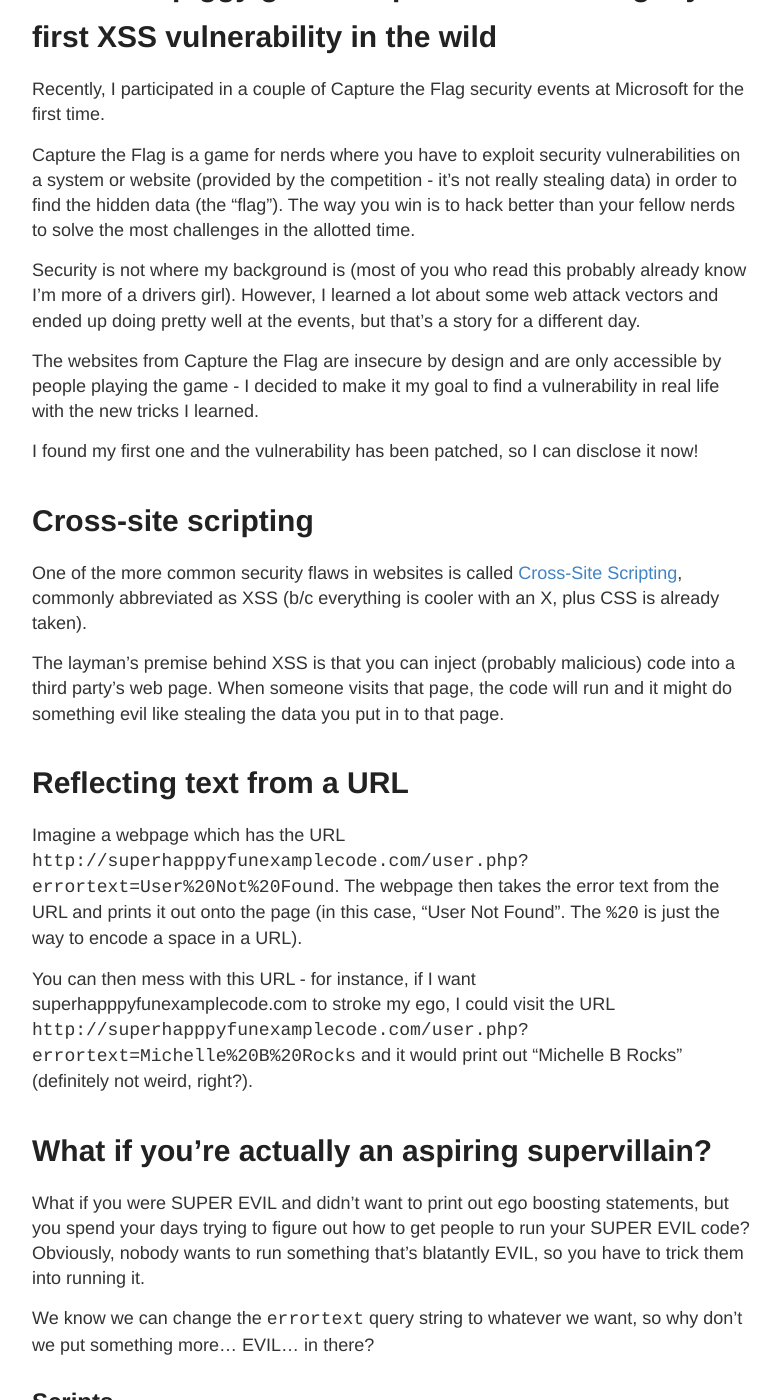
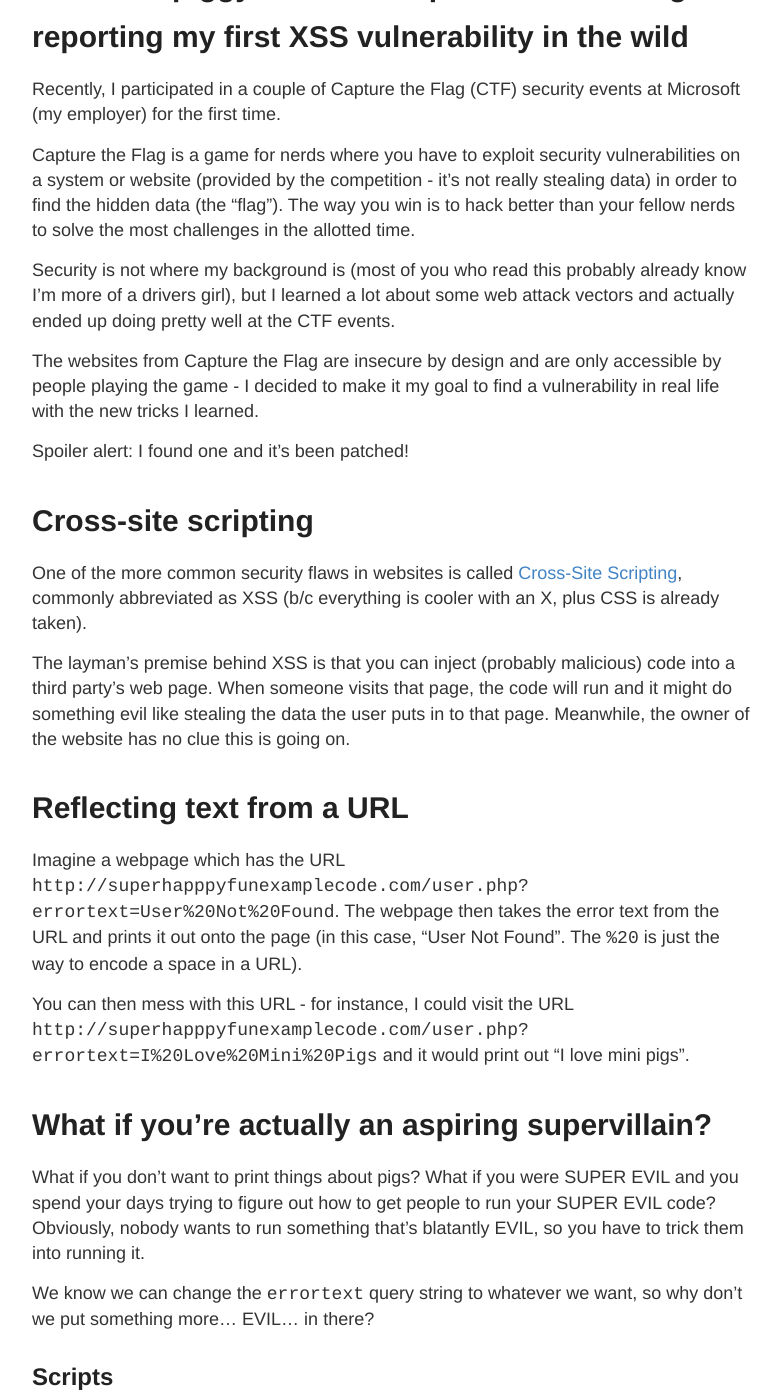
Before and after one commit to mrb113/mrb113.github.io, a Jekyll site: the page built from _posts/2018-6-9-Pig-XSS-Vulnerability.md, in a window 1280 px wide and 1400 px high, scrolled down 244 px. Shown: the whole window, without its empty margins (248-1029 px from the left). Built offline with Jekyll 4.4.1, drawn with Linux system fonts in a browser that asks for light colours; comment, search, counter and statistics services are not loaded; some of the changed text lies outside the part shown.

Commit message:
Update 2018-6-9-Pig-XSS-Vulnerability.md

```diff
--- a/_posts/2018-6-9-Pig-XSS-Vulnerability.md
+++ b/_posts/2018-6-9-Pig-XSS-Vulnerability.md
@@ -1,31 +1,31 @@
 ---
 layout: post
-title: This little piggy got an exploit - discovering my first XSS vulnerability in the wild
+title: This little piggy found an exploit - discovering and reporting my first XSS vulnerability in the wild
 ---
 
-Recently, I participated in a couple of Capture the Flag security events at Microsoft for the first time.
+Recently, I participated in a couple of Capture the Flag (CTF) security events at Microsoft (my employer) for the first time.
 
 Capture the Flag is a game for nerds where you have to exploit security vulnerabilities on a system or website (provided by the competition - it's not really stealing data) in order to find the hidden data (the "flag"). The way you win is to hack better than your fellow nerds to solve the most challenges in the allotted time.
 
-Security is not where my background is (most of you who read this probably already know I'm more of a drivers girl). However, I learned a lot about some web attack vectors and ended up doing pretty well at the events, but that's a story for a different day.
+Security is not where my background is (most of you who read this probably already know I'm more of a drivers girl), but I learned a lot about some web attack vectors and actually ended up doing pretty well at the CTF events.
 
 The websites from Capture the Flag are insecure by design and are only accessible by people playing the game - I decided to make it my goal to find a vulnerability in real life with the new tricks I learned.
 
-I found my first one and the vulnerability has been patched, so I can disclose it now!
+Spoiler alert: I found one and it's been patched!
 
 # Cross-site scripting
 One of the more common security flaws in websites is called [Cross-Site Scripting](https://en.wikipedia.org/wiki/Cross-site_scripting), commonly abbreviated as XSS (b/c everything is cooler with an X, plus CSS is already taken).
 
-The layman's premise behind XSS is that you can inject (probably malicious) code into a third party's web page. When someone visits that page, the code will run and it might do something evil like stealing the data you put in to that page.
+The layman's premise behind XSS is that you can inject (probably malicious) code into a third party's web page. When someone visits that page, the code will run and it might do something evil like stealing the data the user puts in to that page. Meanwhile, the owner of the website has no clue this is going on.
 
 # Reflecting text from a URL
 Imagine a webpage which has the URL `http://superhapppyfunexamplecode.com/user.php?errortext=User%20Not%20Found`.
 The webpage then takes the error text from the URL and prints it out onto the page (in this case, "User Not Found". The `%20` is just the way to encode a space in a URL).
 
-You can then mess with this URL - for instance, if I want superhapppyfunexamplecode.com to stroke my ego, I could visit the URL `http://superhapppyfunexamplecode.com/user.php?errortext=Michelle%20B%20Rocks` and it would print out "Michelle B Rocks" (definitely not weird, right?).
+You can then mess with this URL - for instance, I could visit the URL `http://superhapppyfunexamplecode.com/user.php?errortext=I%20Love%20Mini%20Pigs` and it would print out "I love mini pigs".
 
 # What if you're actually an aspiring supervillain?
-What if you were SUPER EVIL and didn't want to print out ego boosting statements, but you spend your days trying to figure out how to get people to run your SUPER EVIL code? Obviously, nobody wants to run something that's blatantly EVIL, so you have to trick them into running it.
+What if you don't want to print things about pigs? What if you were SUPER EVIL and you spend your days trying to figure out how to get people to run your SUPER EVIL code? Obviously, nobody wants to run something that's blatantly EVIL, so you have to trick them into running it.
 
 We know we can change the `errortext` query string to whatever we want, so why don't we put something more... EVIL... in there?
 
@@ -43,17 +43,17 @@
 Tada! The user now sees they've been hacked. Now to send our Evil URL to everyone we can find so we can "hack" them.
 
 # Real life example
-I am vaguely embarrassed (but also not embarrassed at all) to admit that I follow a [Facebook page dedicated to a mini pig named Priscilla](https://www.facebook.com/PrissyandPop/). Mini pigs are freaking adorable, okay? They recently mentioned the [launch of their new website](http://www.prissyandpop.com/), so I of course clicked on it. I am easily tempted by adorable animals.
+Speaking of mini pigs... I am vaguely embarrassed (but also not embarrassed at all) to admit that I follow a [Facebook page dedicated to a mini pig named Priscilla](https://www.facebook.com/PrissyandPop/). Mini pigs are freaking adorable, okay? They recently mentioned the [launch of their new website](http://www.prissyandpop.com/), so I of course clicked on it. I am easily tempted by adorable farm animals, but then again, who isn't?
 
-My brain was still in Capture the Flag mode, so I decided I was going to find something fun on the website. Sorry, piggies.
+My brain was still in Capture the Flag mode, so I decided I was going to find something more... exciting on the website. Sorry, piggies.
 
-Sure enough, their (now-defunct) webstore page was doing exactly this "reflect text back from the URL" thing described above on their search function. Amusingly enough, it did make me click through an "I'm not a robot" CAPTCHA to perform the search, but did not try to filter out the script in the URL.
+Sure enough, their (now-defunct) webstore page was doing exactly this "reflect text back from the URL" thing described above on their search function, so I put in a search for `<script>alert(hacked)</script>`. Amusingly enough, it did make me click through an "I'm not a robot" CAPTCHA to perform the search, but did not try to filter out the script in the URL.
 
 The result:
 ![prissy and pop xss](../images/prissyandpop.jpg)
 
 # Coordinated disclosure
-I reached out to the site owner after googling around for some email templates for disclosure (like I said, I'm new to this!) and provided them with the [OWASP XSS Prevention Cheat Sheet](https://www.owasp.org/index.php/XSS_(Cross_Site_Scripting)_Prevention_Cheat_Sheet). They never responded to me, but I know they got my email because the website is now patched and they've removed the offending webstore entirely for now (they weren't selling anything there, anyway).
+I reached out to the site owner after googling around for some email templates for disclosure (like I said, I'm new to this!) and provided them with the [OWASP XSS Prevention Cheat Sheet](https://www.owasp.org/index.php/XSS_(Cross_Site_Scripting)_Prevention_Cheat_Sheet). To mitigate it, they've now removed the offending webstore page entirely (they weren't selling anything there, anyway).
 
 
 * note: [Chrome has an XSS auditor](https://www.chromium.org/developers/design-documents/xss-auditor) which will try to catch aspiring supervillains trying stuff like this.
```
